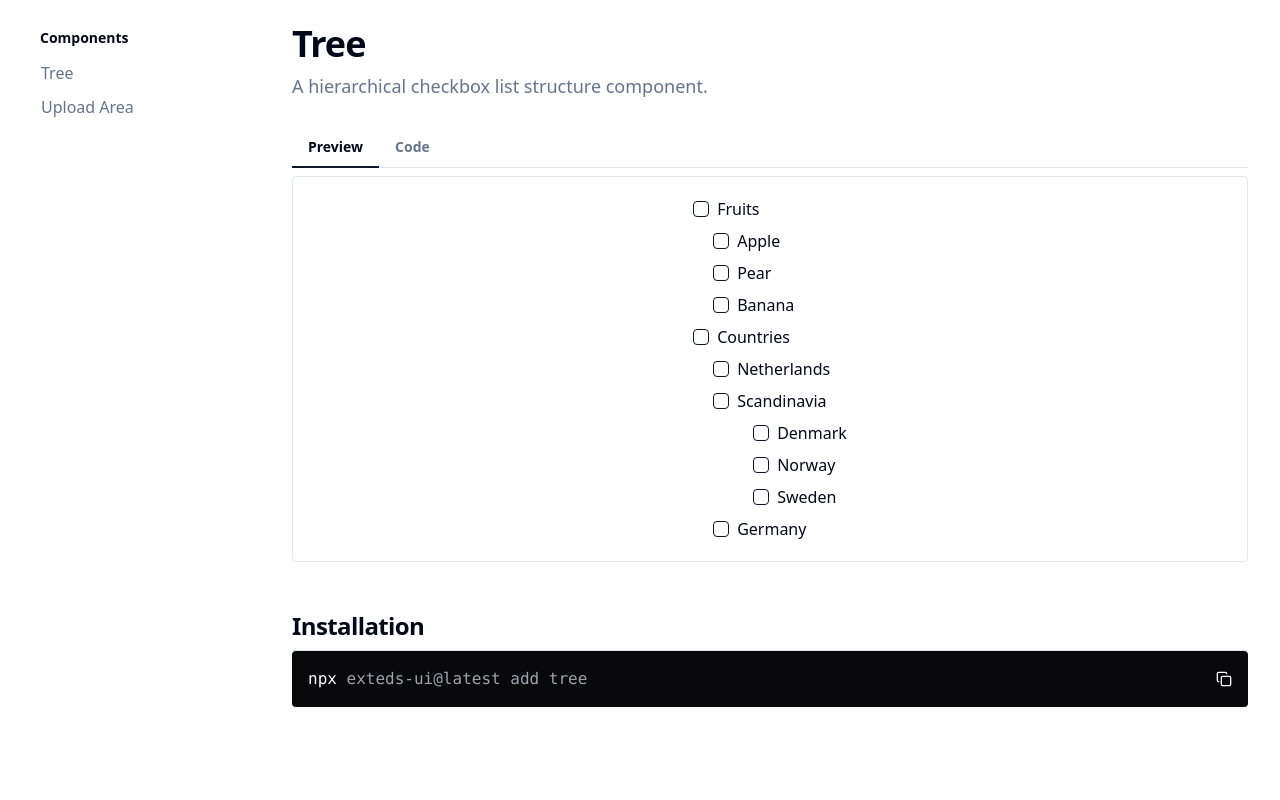
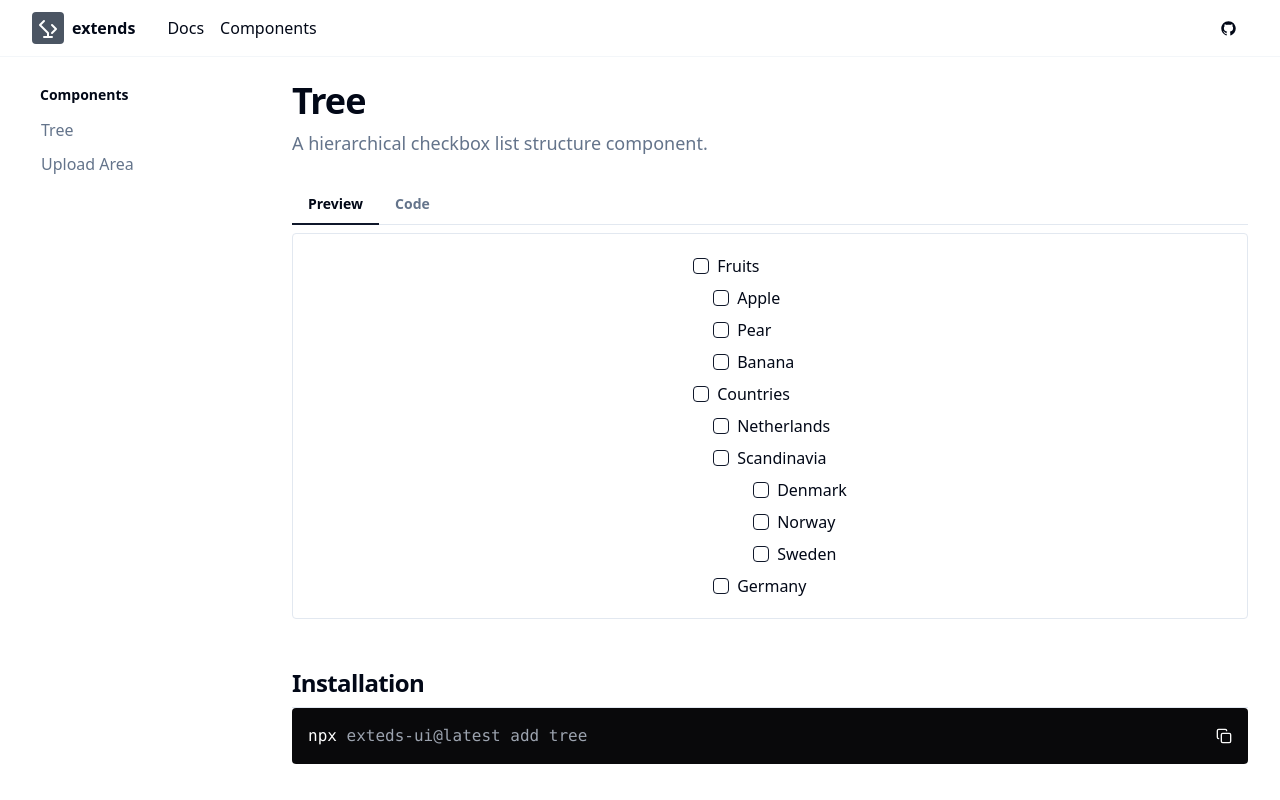
Before and after one commit to lucioew28/extends, a React (Vite) app: page /docs/tree in a window 1280 px wide. Built offline with nearby package versions, Linux system fonts and the light colour scheme.

Commit message:
added nav bar

```diff
--- /dev/null
+++ b/src/components/Nav/index.tsx
@@ -0,0 +1,38 @@
+import { url } from "@/utils/links";
+import { Link } from "react-router-dom";
+import { Button } from "@/components/ui/button";
+import { GitHubLogoIcon } from "@radix-ui/react-icons";
+
+export default function Nav() {
+  return (
+    <div className="sticky top-0 z-50 w-full border-b border-border/40 bg-background/95 backdrop-blur supports-[backdrop-filter]:bg-background/60">
+      <div className="container flex h-14 max-w-screen-2xl items-center justify-between">
+        <div className="flex items-center gap-8">
+          <Link to={"/"} className="flex items-center gap-2">
+            <div className="bg-gray-600 p-1 rounded-sm">
+              <img src="/extends.svg" alt="" className="w-full h-6" />
+            </div>
+            <p className="hidden font-bold sm:inline-block">extends</p>
+          </Link>
+          <nav>
+            <ul className="flex items-center gap-4">
+              <li>
+                <Link to={url.docs}>Docs</Link>
+              </li>
+              <li>
+                <Link to="/docs/tree">Components</Link>
+              </li>
+            </ul>
+          </nav>
+        </div>
+        <div>
+          <Link to={url.gitHub} target="_blank">
+            <Button size={"icon"} variant={"ghost"}>
+              <GitHubLogoIcon />
+            </Button>
+          </Link>
+        </div>
+      </div>
+    </div>
+  );
+}
--- a/src/routes/App.routes.tsx
+++ b/src/routes/App.routes.tsx
@@ -4,6 +4,7 @@ import ComponentsPage from "@/pages/ComponentsPage";
 import HomePage from "@/pages/HomePage";
 import RootLayout from "@/components/RootLayout";
 import DocsPage from "@/pages/DocsPage";
+import Nav from "@/components/Nav";
 
 export default function AppRoutes() {
   return (
@@ -14,7 +15,8 @@ export default function AppRoutes() {
     //     <Route path="docs/tree" element={<ComponentsPage />} />
     //   </Route>
     // </Routes>
-
+    <>
+      <Nav />
       <Routes>
         <Route path="/" element={<HomePage />} />
         <Route path="docs" element={<RootLayout />}>
@@ -22,5 +24,6 @@ export default function AppRoutes() {
           <Route path="tree" element={<ComponentsPage />} />
         </Route>
       </Routes>
+    </>
   );
 }
```
Also changed, not shown: public/extends.svg. Lines whose indentation alone changed are shown as unchanged.
